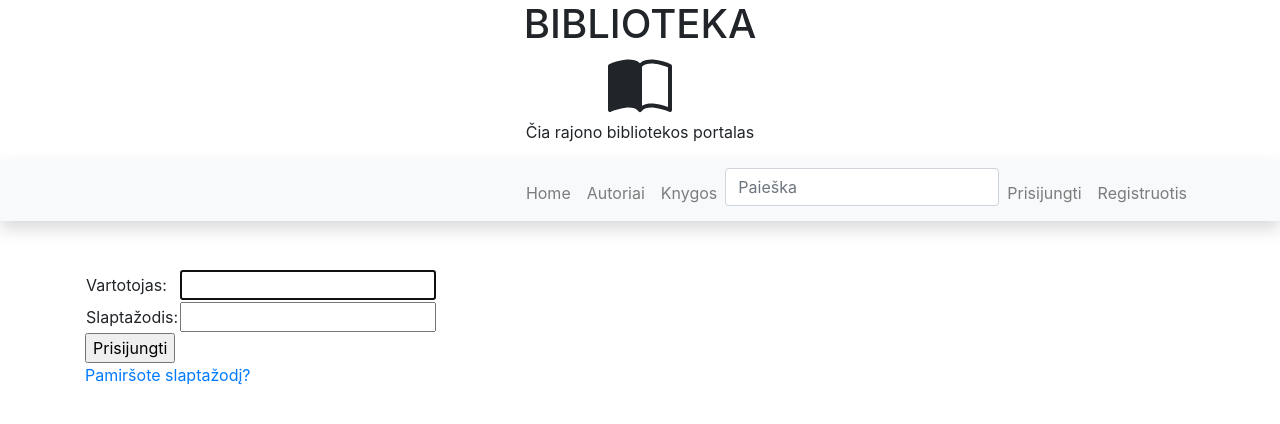
After one commit to DonatasNoreika/django_library_2022_10, a Django app: page /accounts/login/ in a window 1280 px wide. The commit adds this page. Shown: the top 424 px of the page. Run offline with Django 4.2, Linux system fonts and the light colour scheme; some libraries are stand-ins or nearby versions.

Commit message:
7 paskaita: pridėtas login/logout

```diff
--- a/mysite/library/templates/books.html
+++ b/mysite/library/templates/books.html
@@ -25,7 +25,6 @@
     {% endfor %}
     </div>
 {% else %}
-{% %}
 <p>Bibliotekoje knygų nėra.</p>
 {% endif %}
   <div class="pagination">
--- a/mysite/library/templates/navbar.html
+++ b/mysite/library/templates/navbar.html
@@ -20,7 +20,18 @@
               <input name="query" class="form-control" type="text" placeholder="Paieška">
           </form>
         </li>
+      {% if user.is_authenticated %}
+        <li class="nav-item"><a class="nav-link" href="#">
+              <svg class="bi bi-person" width="1.5em" height="1.5em" viewBox="0 0 16 16" fill="currentColor" xmlns="http://www.w3.org/2000/svg">
+                <path fill-rule="evenodd" d="M13 14s1 0 1-1-1-4-6-4-6 3-6 4 1 1 1 1h10zm-9.995-.944v-.002.002zM3.022 13h9.956a.274.274 0 00.014-.002l.008-.002c-.001-.246-.154-.986-.832-1.664C11.516 10.68 10.289 10 8 10c-2.29 0-3.516.68-4.168 1.332-.678.678-.83 1.418-.832 1.664a1.05 1.05 0 00.022.004zm9.974.056v-.002.002zM8 7a2 2 0 100-4 2 2 0 000 4zm3-2a3 3 0 11-6 0 3 3 0 016 0z" clip-rule="evenodd"/>
+              </svg>
+        {{ user.get_username }}</a></li>
+        <li class="nav-item"><a class="nav-link" href="{% url 'logout'%}?next=/library">Atsijungti</a></li>
+      {% else %}
+        <li class="nav-item"><a class="nav-link" href="{% url 'login'%}?next={{request.path}}">Prisijungti</a></li>
+        <li class="nav-item"><a class="nav-link" href="">Registruotis</a></li>
       </ul>
+      {% endif %}
     </div>
   </div>
 </nav>
--- /dev/null
+++ b/mysite/library/templates/registration/login.html
@@ -0,0 +1,27 @@
+{% extends "base.html" %}
+{% block title %}Prisijungimas{% endblock %}
+
+{% block content %}
+    {% if form.errors %}
+        <p>Prisijungimo klaida, bandykite dar kartą!</p>
+  {% endif %}
+  <form method="post" action="{% url 'login' %}">
+    {% csrf_token %}
+    <table>
+      <tr>
+        <td>Vartotojas: </td>
+        <td>{{ form.username }}</td>
+      </tr>
+      <tr>
+        <td>Slaptažodis: </td>
+        <td>{{ form.password }}</td>
+      </tr>
+    </table>
+    <input type="submit" value="Prisijungti" />
+    <input type="hidden" name="next" value="{{ next }}" />
+  </form>
+
+  <p><a href="{% url 'password_reset' %}">Pamiršote slaptažodį?</a></p>
+
+
+{% endblock %}
--- a/mysite/mysite/urls.py
+++ b/mysite/mysite/urls.py
@@ -21,6 +21,7 @@ from django.views.generic import RedirectView
 
 urlpatterns = [
     path('admin/', admin.site.urls),
+    path('accounts/', include('django.contrib.auth.urls')),
     path("library/", include('library.urls')),
     path('', RedirectView.as_view(url='library/', permanent=True)),
 ] + (static(settings.STATIC_URL, document_root=settings.STATIC_ROOT) +
```
Also changed, not shown: mysite/mysite/settings.py (+11 -0 lines), mysite/db.sqlite3.
